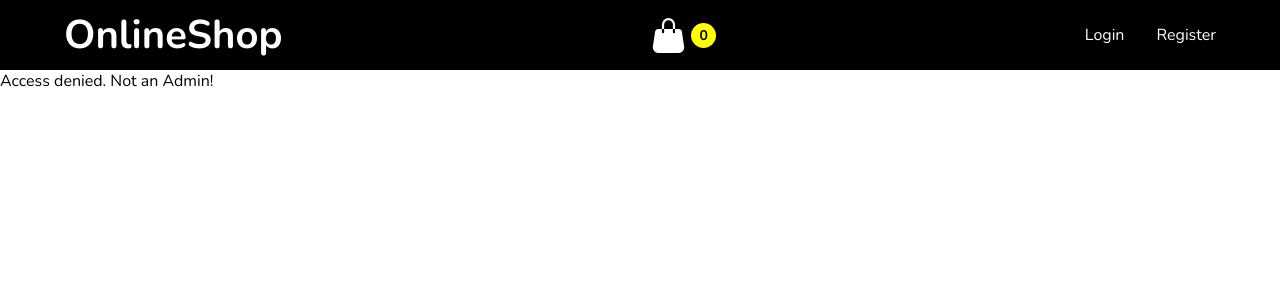
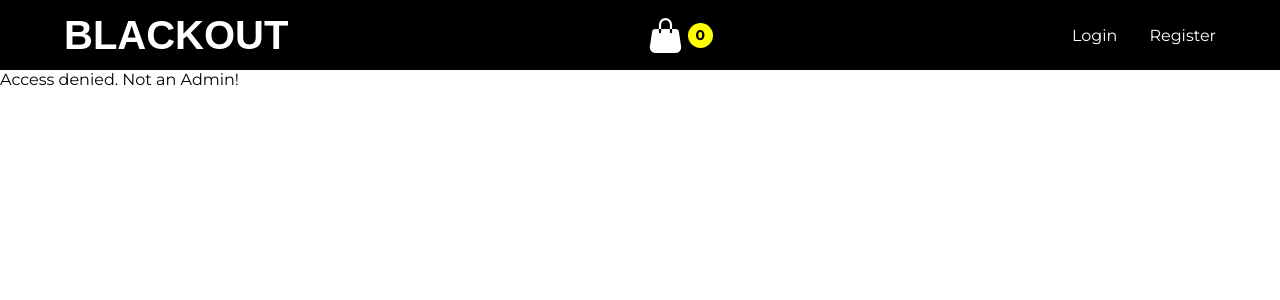
Before and after one commit to SolidLeoz/shop, a React (Create React App) app in the folder frontend/: page /admin in a window 1280 px wide. Shown: the top 300 px of the page. Built offline with nearby package versions, Linux system fonts and the light colour scheme; no server answers.

Commit message:
import logo font

```diff
--- a/frontend/public/index.html
+++ b/frontend/public/index.html
@@ -3,6 +3,10 @@
   <head>
     <meta charset="utf-8" />
     <link rel="icon" href="%PUBLIC_URL%/favicon.ico" />
+
+    <!-- Font Logo -->
+    <!-- <link href='https://fonts.googleapis.com/css?family=Varela' rel='stylesheet' type='text/css'> -->
+
     <meta name="viewport" content="width=device-width, initial-scale=1" />
     <meta name="theme-color" content="#000000" />
     <meta
--- a/frontend/src/App.css
+++ b/frontend/src/App.css
@@ -1,10 +1,12 @@
-@import url("https://fonts.googleapis.com/css2?family=Nunito:wght@200;400;700&display=swap");
+@import url("https://fonts.googleapis.com/css2?family=Montserrat:wght@200;400;700&display=swap");
+/* @import url("https://fonts.googleapis.com/css2?family=Varela:wght@200;400;700&display=swap"); */
+
 
 * {
   padding: 0;
   margin: 0;
   box-sizing: border-box;
-  font-family: "Nunito", sans-serif;
+  font-family: "Montserrat", sans-serif;
 }
 
 /* Not Found */
@@ -326,3 +328,65 @@
     margin-bottom: 2rem;
   }
 }
+
+
+
+/* Logo Blackout */
+
+
+
+
+.glitch {
+  font-family: 'Varela', sans-serif;
+  color: white;
+  /* font-size: 100px; */
+  position: relative;
+  /* width: 400px; */
+  /* margin: 0 auto; */
+}
+
+@keyframes noise-anim {
+  0% {
+    clip: rect(95px, 9999px, 49px, 0);
+  }
+  /* ... Altri frame ... */
+  100% {
+    clip: rect(94px, 9999px, 46px, 0);
+  }
+}
+
+.glitch:after {
+  content: attr(data-text);
+  position: absolute;
+  left: 2px;
+  text-shadow: -1px 0 red;
+  top: 0;
+  color: white;
+  background: black;
+  overflow: hidden;
+  clip: rect(0, 900px, 0, 0);
+  animation: noise-anim 2s infinite linear alternate-reverse;
+}
+
+@keyframes noise-anim-2 {
+  0% {
+    clip: rect(85px, 9999px, 28px, 0);
+  }
+  /* ... Altri frame ... */
+  100% {
+    clip: rect(89px, 9999px, 27px, 0);
+  }
+}
+
+.glitch:before {
+  content: attr(data-text);
+  position: absolute;
+  left: -2px;
+  text-shadow: 1px 0 blue;
+  top: 0;
+  color: white;
+  background: black;
+  overflow: hidden;
+  clip: rect(0, 900px, 0, 0);
+  animation: noise-anim-2 5s infinite linear alternate-reverse;
+}
--- a/frontend/src/components/NavBar.jsx
+++ b/frontend/src/components/NavBar.jsx
@@ -3,6 +3,7 @@ import { useSelector, useDispatch } from "react-redux";
 import styled from "styled-components";
 import { logoutUser } from "../slices/authSlice";
 import { toast } from "react-toastify";
+
 
 const NavBar = () => {
   const dispatch = useDispatch();
@@ -14,7 +15,7 @@ const NavBar = () => {
   return (
     <nav className="nav-bar">
       <Link to="/">
-        <h2>OnlineShop</h2>
+        <h2 className="glitch my-5" data-text="BLACKOUT">BLACKOUT</h2>
       </Link>
       <Link to="/cart">
         <div className="nav-bag">
--- a/frontend/src/components/admin/Dashboard.jsx
+++ b/frontend/src/components/admin/Dashboard.jsx
@@ -1,6 +1,8 @@
 import styled from "styled-components";
 import { Outlet, NavLink } from "react-router-dom";
 import { useSelector } from "react-redux";
+import { FaStore, FaTachometerAlt, FaClipboard, FaUsers } from "react-icons/fa";
+
 
 const Dashboard = () => {
   const auth = useSelector((state) => state.auth);
@@ -17,7 +19,7 @@ const Dashboard = () => {
           }
           to="/admin/summary"
         >
-          Summary
+          <FaTachometerAlt/>  Summary
         </NavLink>
         <NavLink
           className={({ isActive }) =>
@@ -25,7 +27,7 @@ const Dashboard = () => {
           }
           to="/admin/products"
         >
-          Products
+          <FaStore/>  Products
         </NavLink>
         <NavLink
           className={({ isActive }) =>
@@ -33,7 +35,7 @@ const Dashboard = () => {
           }
           to="/admin/orders"
         >
-          Orders
+          <FaClipboard/>  Orders
         </NavLink>
         <NavLink
           className={({ isActive }) =>
@@ -41,7 +43,7 @@ const Dashboard = () => {
           }
           to="/admin/users"
         >
-          Users
+          <FaUsers/>  Users
         </NavLink>
       </SideNav>
       <Content>
```
